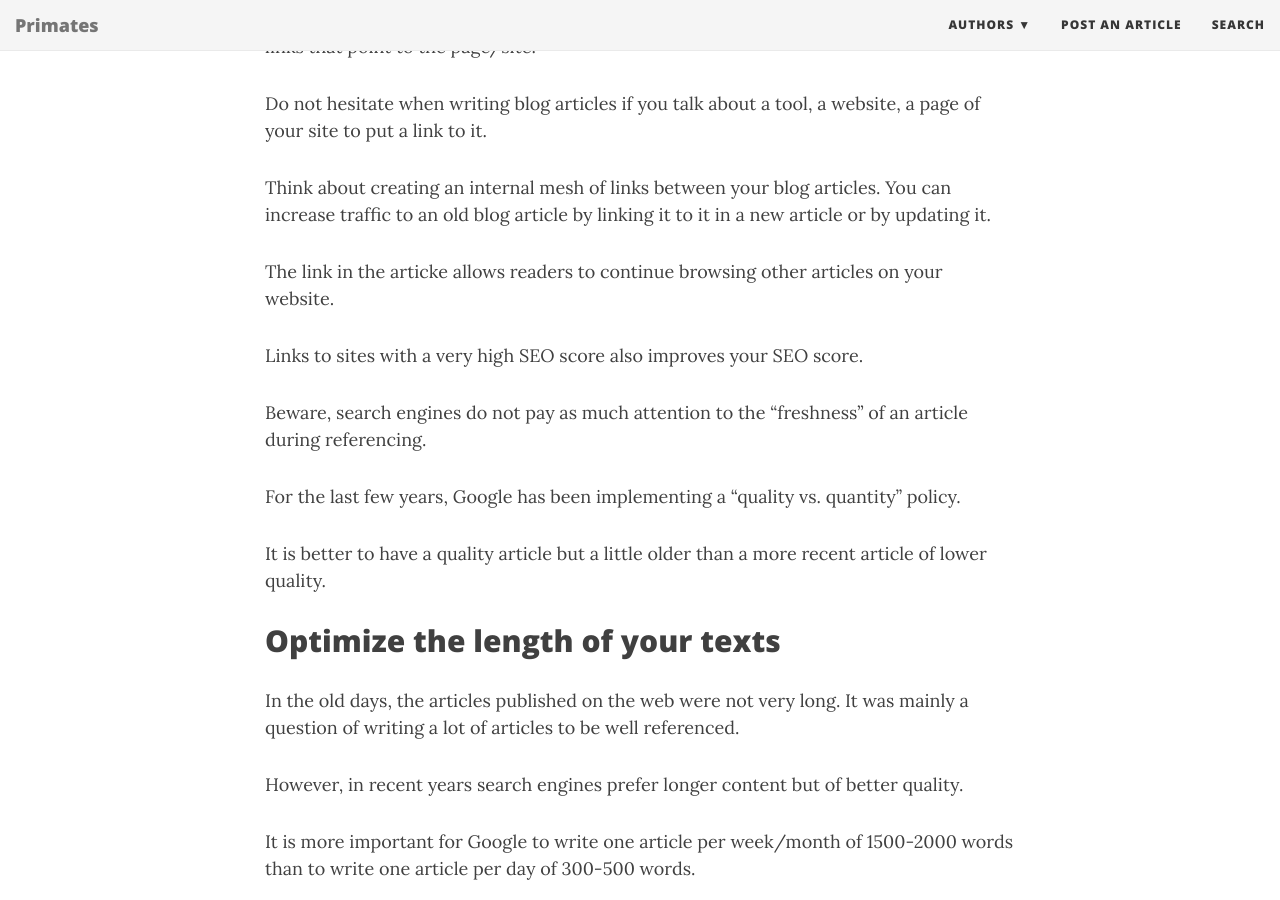
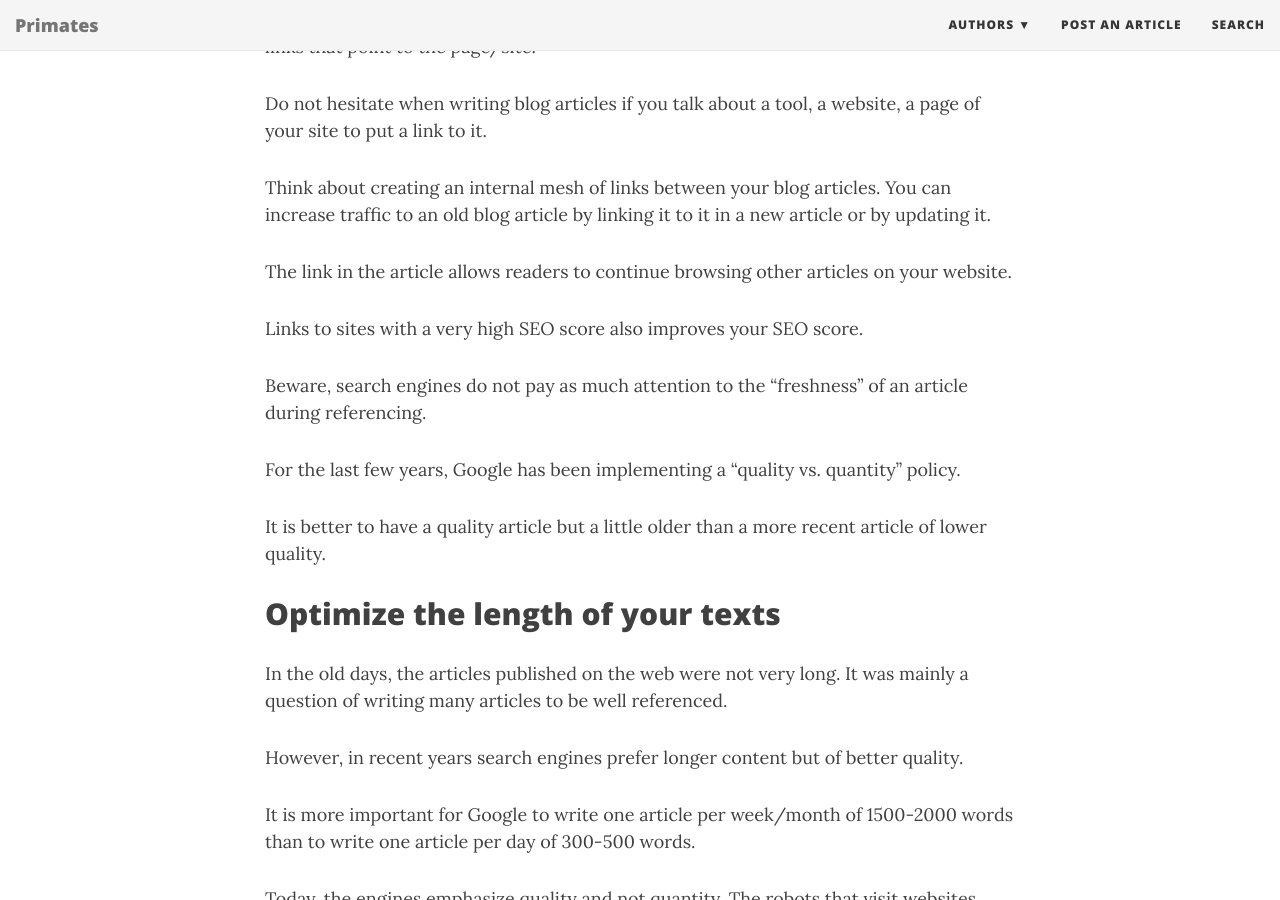
Before and after one commit to StanGirard/Primates-Jekyll, a Jekyll site: the page built from _posts/2020-02-01-how-to-optimize-an-seo-text.md, in a window 1280 px wide and 900 px high, scrolled down 1988 px. Built offline with Jekyll 4.4.1, drawn with Linux system fonts in a browser that asks for light colours; nearby versions of some CDN libraries; comment, search, counter and statistics services are not loaded.

Commit message:
Update Articles “2020-02-01-how-to-optimize-an-seo-text”

```diff
--- a/_posts/2020-02-01-how-to-optimize-an-seo-text.md
+++ b/_posts/2020-02-01-how-to-optimize-an-seo-text.md
@@ -28,15 +28,15 @@
 
 Writing a blog text or article optimized for SEO depends on many variables. Throughout this article, you will discover the different methods and tools that can help you implement an SEO strategy when writing your articles, product pages, blog articles.
 
-* Use titles and subtitles Add links to your texts
-* Optimize the length of your texts
-* Choose your keywords carefully
-* Optimize your images
-* Create Google Friendly URLs
-* Make your content easy to share
-* Write high-quality content
-* Use headings and subheadings
-* Don't hesitate to use titles and subtitles that are easily readable and accessible to Internet users.
+- Use titles and subtitles Add links to your texts
+- Optimize the length of your texts
+- Choose your keywords carefully
+- Optimize your images
+- Create Google Friendly URLs
+- Make your content easy to share
+- Write high-quality content
+- Use headings and subheadings
+- Don't hesitate to use titles and subtitles that are easily readable and accessible to Internet users.
 
 ## Use titles and subtitles
 
@@ -62,7 +62,7 @@
 
 Think about creating an internal mesh of links between your blog articles. You can increase traffic to an old blog article by linking it to it in a new article or by updating it.
 
-The link in the articke allows readers to continue browsing other articles on your website.
+The link in the article allows readers to continue browsing other articles on your website.
 
 Links to sites with a very high SEO score also improves your SEO score.
 
@@ -74,7 +74,7 @@
 
 ## Optimize the length of your texts
 
-In the old days, the articles published on the web were not very long. It was mainly a question of writing a lot of articles to be well referenced.
+In the old days, the articles published on the web were not very long. It was mainly a question of writing many articles to be well referenced.
 
 However, in recent years search engines prefer longer content but of better quality.
 
```
